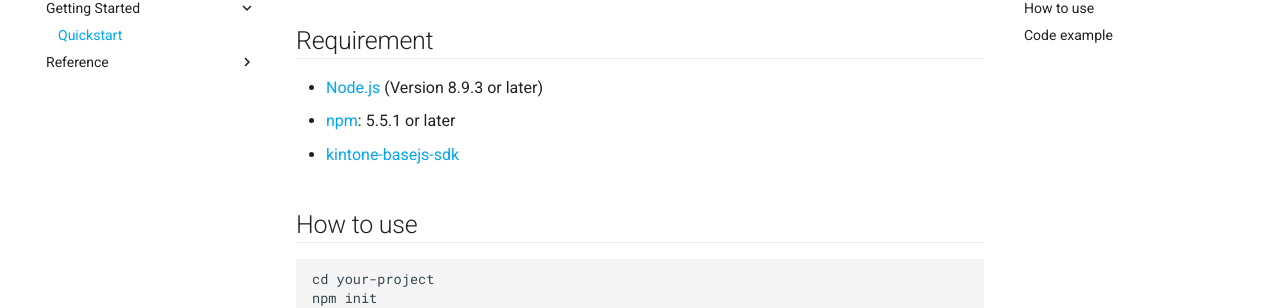
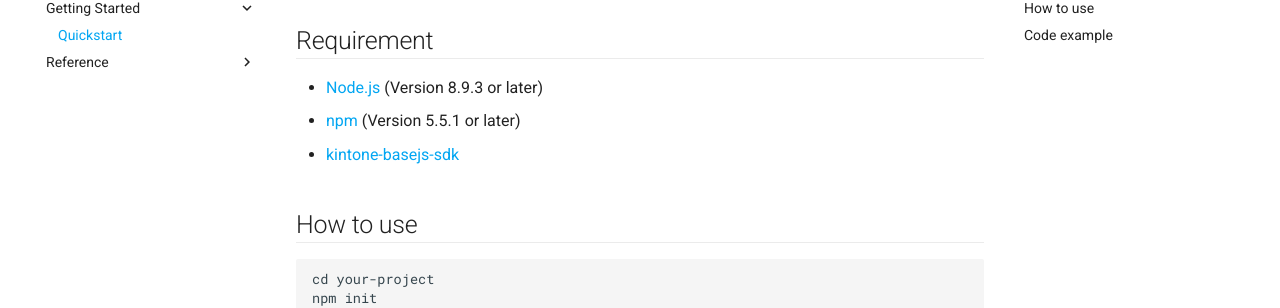
Before and after one commit to kintone-labs/kintone-nodejs-sdk, an MkDocs documentation site: the page built from docs/getting-started/quickstart.md, in a window 1280 px wide and 900 px high. Shown: the part 157-465 px from the top of the window. Built offline with MkDocs 1.6.1 and Material for MkDocs 9.7.7, drawn with Linux system fonts in a browser that asks for light colours; comment, search, counter and statistics services are not loaded; old or Windows-style settings are respelled for this version of MkDocs.

```diff
--- a/docs/getting-started/quickstart.md
+++ b/docs/getting-started/quickstart.md
@@ -3,7 +3,7 @@
 ## Requirement
 
 * [Node.js](https://nodejs.org/en/) (Version 8.9.3 or later)
-* [npm](https://www.npmjs.com/package/extract-text-webpack-plugin):  5.5.1 or later
+* [npm](https://www.npmjs.com/package/extract-text-webpack-plugin) (Version 5.5.1 or later)
 * [kintone-basejs-sdk](https://github.com/kintone/kintone-basejs-sdk)
 
 ## How to use
```
